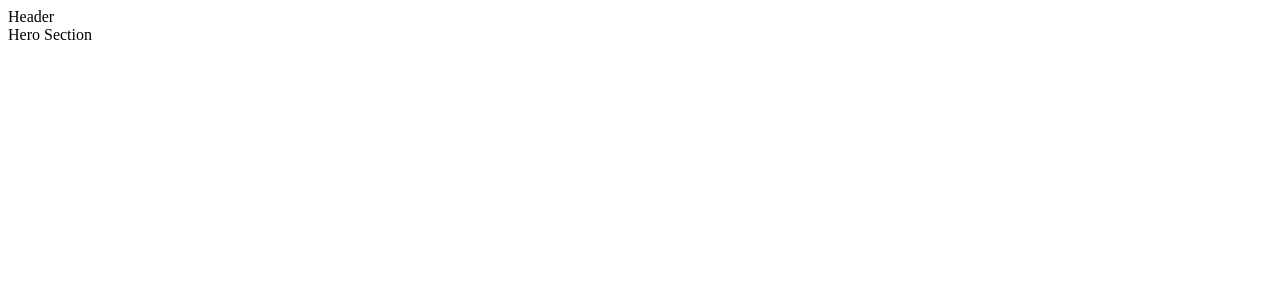
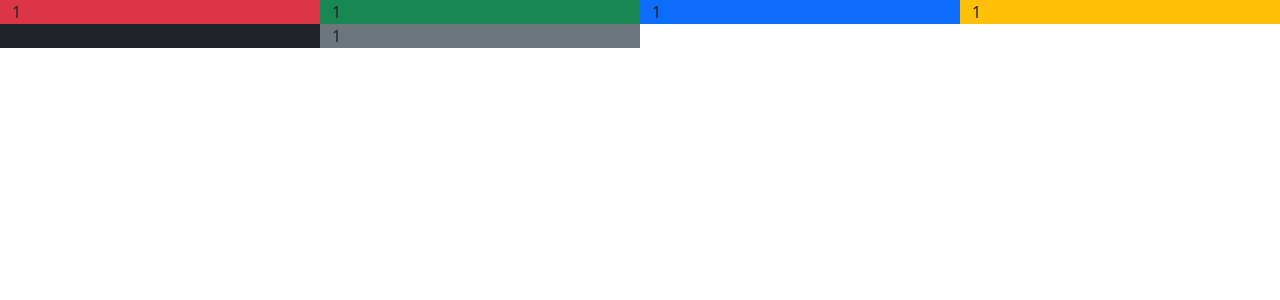
Before and after one commit to mern-trainer/Farhan-Batch, a React (Vite) app in the folder REACT/sample_project/: page / in a window 1280 px wide. Shown: the top 300 px of the page. Built offline with nearby package versions, Linux system fonts and the light colour scheme.

Commit message:
react bootstrap

```diff
--- a/REACT/sample_project/package.json
+++ b/REACT/sample_project/package.json
@@ -10,8 +10,11 @@
     "preview": "vite preview"
   },
   "dependencies": {
+    "bootstrap": "^5.3.3",
     "react": "^19.0.0",
-    "react-dom": "^19.0.0"
+    "react-bootstrap": "^2.10.9",
+    "react-dom": "^19.0.0",
+    "react-icons": "^5.5.0"
   },
   "devDependencies": {
     "@eslint/js": "^9.11.1",
--- a/REACT/sample_project/src/App.jsx
+++ b/REACT/sample_project/src/App.jsx
@@ -1,11 +1,3 @@
-
-// Fragment -> used to wrap multiple elements
-
-// camelCase -> firstName
-// PascalCase -> FirstName
-// snake_case -> first_name
-
-// inline, external, framework
 import Header from "./components/Header"
 import Hero from "./components/Hero"
 import "./main.css"
@@ -39,7 +31,7 @@ export const App = () => {
     //     }}>Click Here</button>
     // </Fragment>
     return <Fragment>
-        <Header />
+        {/* <Header /> */}
         <Hero />
     </Fragment>
 }
--- a/REACT/sample_project/src/components/Header.jsx
+++ b/REACT/sample_project/src/components/Header.jsx
@@ -1,7 +1,21 @@
+import { Container, Image, Nav, Navbar, NavDropdown } from "react-bootstrap"
+
 const Header = () => {
-    return <div>
-        Header
-    </div>
+    return <Navbar expand="md" bg="light" className="navbar-light" >
+        <Container fluid>
+            <Navbar.Brand href="#home">
+                <Image height="60px" src="https://encrypted-tbn0.gstatic.com/images?q=tbn:ANd9GcRNit-5k7lXLMpGsJt2iDIeB9PSNqxo0E9a9w&s"/>
+            </Navbar.Brand>
+            <Navbar.Toggle aria-controls="basic-navbar-nav" />
+            <Navbar.Collapse id="basic-navbar-nav">
+                <Nav className="me-auto">
+                    <Nav.Link href="#home" className="active">Home</Nav.Link>
+                    <Nav.Link href="#link">Link</Nav.Link>
+                </Nav>
+            </Navbar.Collapse>
+
+        </Container>
+    </Navbar>
 }
 
 export default Header
--- a/REACT/sample_project/src/components/Hero.jsx
+++ b/REACT/sample_project/src/components/Hero.jsx
@@ -1,7 +1,53 @@
+// import "./Hero.css"
+
+import { Fragment } from "react"
+import { Button, Card, Carousel, Col, Container, Image, Row } from "react-bootstrap"
+import { FaRegArrowAltCircleLeft, FaRegArrowAltCircleRight } from "react-icons/fa";
+
 const Hero = () => {
-    return <div>
-        Hero Section
-    </div>
+    // return <div className="text-danger fw-bold fs-1 text-uppercase">
+    //     <button className="btn btn-primary">Click</button>
+    //     <Button variant="dark" className="ms-2">Click Here</Button>
+    // </div>
+    return <Fragment>
+        {/* <Carousel nextIcon={<FaRegArrowAltCircleRight size={30} color="rgb(255,23,43)" />} prevIcon={<FaRegArrowAltCircleLeft size={30} color="rgb(255,23,43)"/>}>
+            <Carousel.Item interval={1000}>
+                <Image className="w-100" height={"500px"} src="https://graphicsfamily.com/wp-content/uploads/edd/2022/12/Black-Friday-Sale-Ecommerce-Website-Banner-Design-1180x664.jpg"/>
+            </Carousel.Item>
+            <Carousel.Item interval={1000}>
+                <Image className="w-100" height={"500px"} src="https://img.freepik.com/free-psd/black-friday-super-sale-web-banner-template_120329-3861.jpg"/>
+            </Carousel.Item>
+            <Carousel.Item interval={1000}>
+                <Image className="w-100" height={"500px"} src="https://png.pngtree.com/template/20220319/ourmid/pngtree-outdoor-hiking-shoes-banner-pictures-image_877424.jpg"/>
+            </Carousel.Item>
+        </Carousel>
+
+        <Image thumbnail className="m-3" style={{width: "18rem"}} src="https://suprememobiles.in/cdn/shop/files/mobiles.jpg" alt="mobile"/>
+
+        <Card style={{ width: '18rem' }}>
+            <Card.Img variant="top" src="https://suprememobiles.in/cdn/shop/files/mobiles.jpg" />
+            <Card.Body>
+                <Card.Title>Card Title</Card.Title>
+                <Card.Text>
+                    Some quick example text to build on the card title and make up the
+                    bulk of the card's content.
+                </Card.Text>
+                <Button variant="success" className="w-100">Go somewhere</Button>
+            </Card.Body>
+        </Card> */}
+
+        <Container fluid>
+            <Row>
+                <Col xs="12" sm="6" md="4" xl="3" xxl="2" className="bg-danger">1</Col>
+                <Col xs="12" sm="6" md="4" xl="3" xxl="2" className="bg-success">1</Col>
+                <Col xs="12" sm="6" md="4" xl="3" xxl="2" className="bg-primary">1</Col>
+                <Col xs="12" sm="6" md="4" xl="3" xxl="2" className="bg-warning">1</Col>
+                <Col xs="12" sm="6" md="4" xl="3" xxl="2" className="bg-dark">1</Col>
+                <Col xs="12" sm="6" md="4" xl="3" xxl="2" className="bg-secondary">1</Col>
+            </Row>
+        </Container>
+
+    </Fragment>
 }
 
 export default Hero
--- a/REACT/sample_project/src/main.jsx
+++ b/REACT/sample_project/src/main.jsx
@@ -1,5 +1,6 @@
 import { createRoot } from "react-dom/client" // Default Import, named import
 import { App } from "./App"
+import "bootstrap/dist/css/bootstrap.min.css";
 
 const element = document.getElementById("root")
 
```
Also changed, not shown: REACT/sample_project/src/components/Hero.css (added), 1 other file (tests, documents, lock files or other folders).
